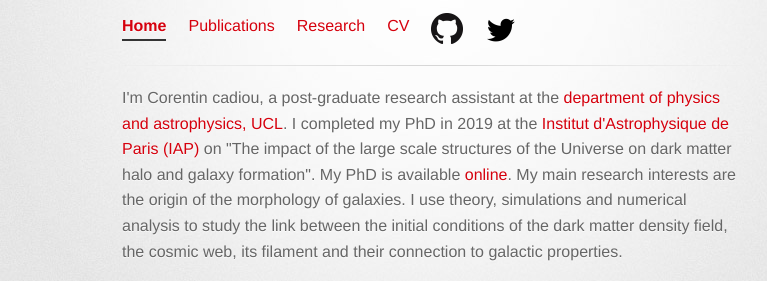
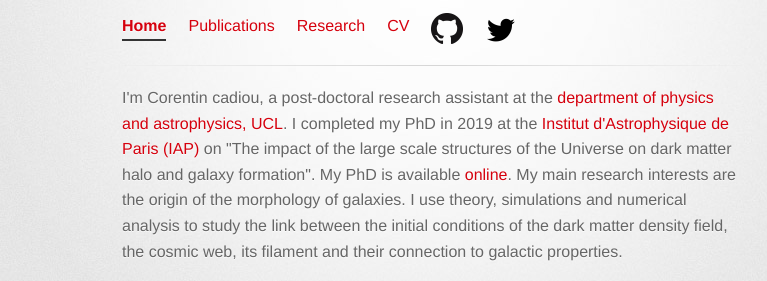
Before and after one commit to cphyc/cphyc.github.io, a Jekyll site: the page built from index.html, in a window 1280 px wide. Shown: the part 152-433 px from the top of the page, without its empty margins (208-975 px from the left). Built offline with Jekyll 4.4.1, drawn with Linux system fonts in a browser that asks for light colours; some of the changed lines change nothing that is shown.

Commit message:
Update own description

```diff
--- a/index.html
+++ b/index.html
@@ -1,11 +1,11 @@
 ---
 layout: default
 title: Corentin Cadiou, PhD student in astrophysics
-description: I'm Corentin Cadiou, a PhD student in astrophyisics currently working in Paris, France.
+description: I'm Corentin Cadiou, a post-doctoral research assistant in astrophyisics currently working at UCL, London.
 ---
 
 <p>
-  I'm Corentin cadiou, a post-graduate research assistant at the <a href="https://www.ucl.ac.uk/astrophysics/">department of physics and astrophysics, UCL</a>.
+  I'm Corentin cadiou, a post-doctoral research assistant at the <a href="https://www.ucl.ac.uk/astrophysics/">department of physics and astrophysics, UCL</a>.
   I completed my PhD in 2019 at the <a href="http://www.iap.fr/"><emph>Institut d'Astrophysique de Paris (IAP)</emph></a> on "The impact of the large scale structures of the Universe on dark matter halo and galaxy formation".
   My PhD is available <a href="https://pub.cphyc.me/Science/thesis_CorentinCadiou.pdf">online</a>.
 
```
